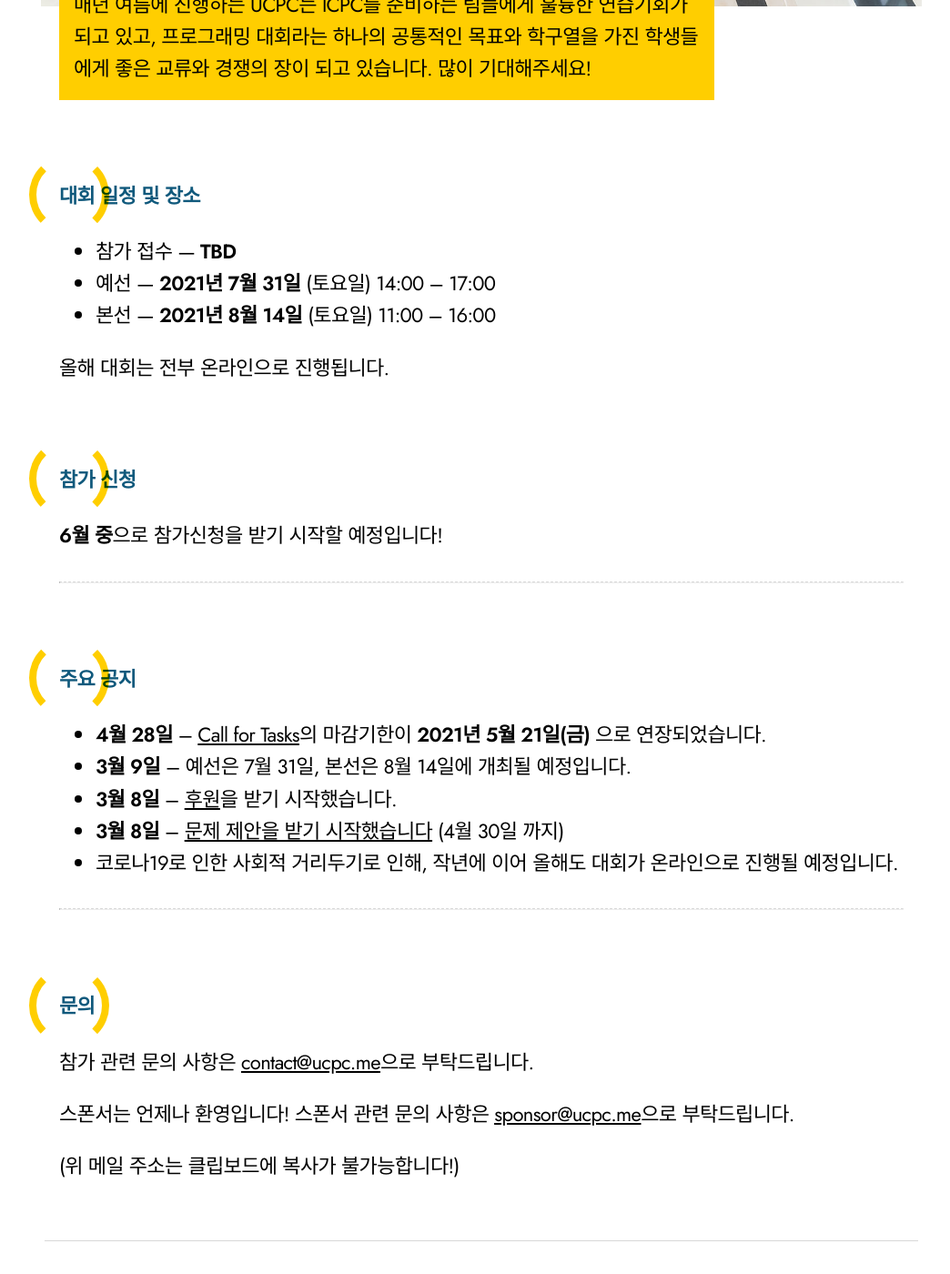
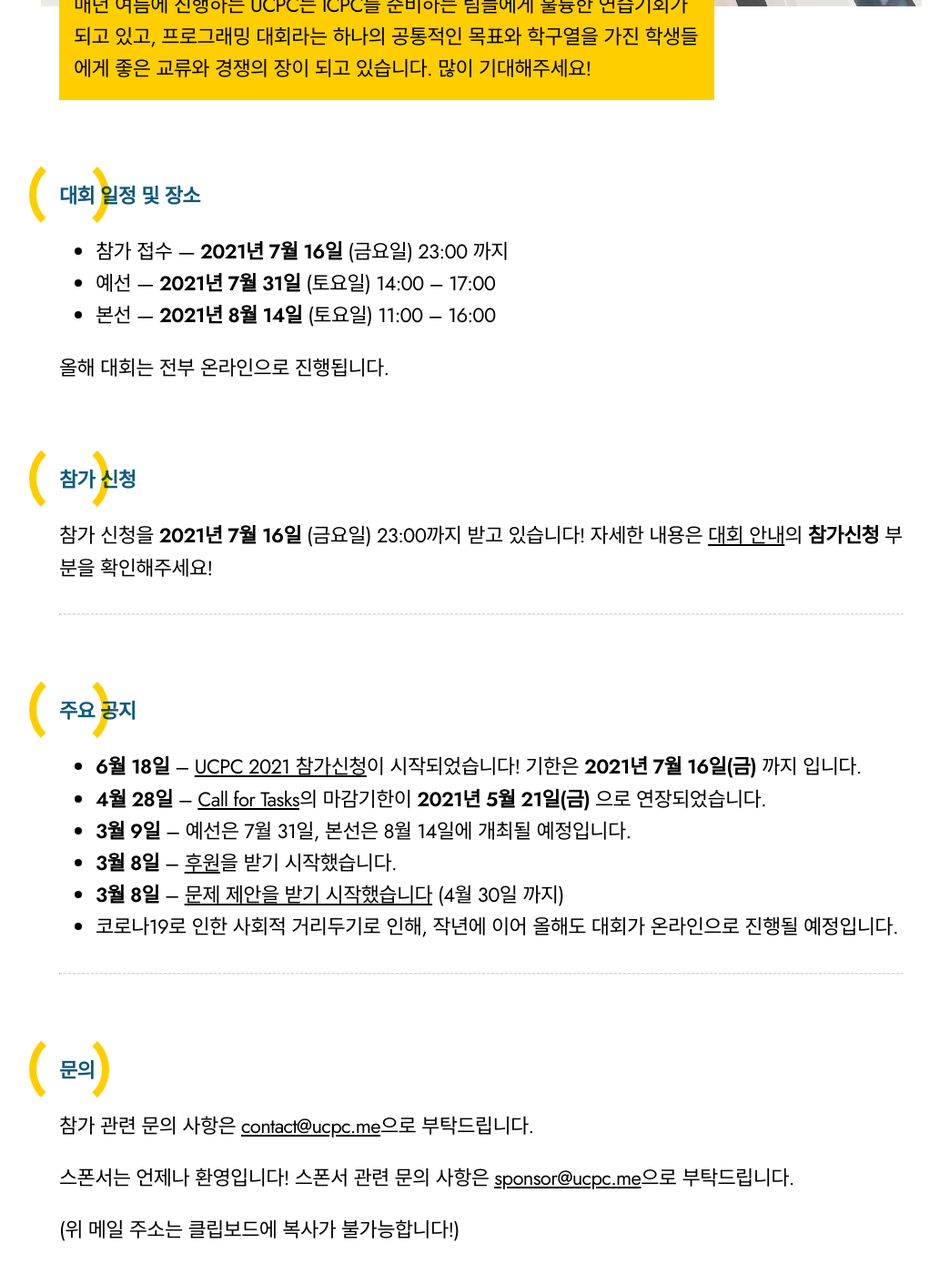
Before and after one commit to ucpcc/2021, a Jekyll site: the page built from index.md, in a window 1280 px wide and 1400 px high, scrolled down 1208 px. Shown: the whole window at 91% size, without its empty margins (111-1155 px from the left). Built offline with Jekyll 4.4.1, drawn with Linux system fonts in a browser that asks for light colours.

Commit message:
Update index.md

```diff
--- a/index.md
+++ b/index.md
@@ -5,7 +5,7 @@ title: UCPC 2021
 
 ## 대회 일정 및 장소
 
- * 참가 접수 --- **TBD**
+ * 참가 접수 --- **2021년 7월 16일** (금요일) 23:00 까지
  * 예선 --- **2021년 7월 31일** (토요일) 14:00 -- 17:00
  * 본선 --- **2021년 8월 14일** (토요일) 11:00 -- 16:00
 
@@ -13,12 +13,14 @@ title: UCPC 2021
 
 ## 참가 신청
 
-**6월 중**으로 참가신청을 받기 시작할 예정입니다!
+참가 신청을 **2021년 7월 16일** (금요일) 23:00까지 받고 있습니다!
+자세한 내용은 [대회 안내](https://ucpc.me/about)의 **참가신청** 부분을 확인해주세요!
 
 ---
 
 ## 주요 공지
 
+- **6월 18일** -- [UCPC 2021 참가신청](https://ucpc.me/about/)이 시작되었습니다! 기한은 **2021년 7월 16일(금)** 까지 입니다.
 - **4월 28일** -- [Call for Tasks](https://ucpc.me/tasks/)의 마감기한이 **2021년 5월 21일(금)** 으로 연장되었습니다.
 - **3월 9일** -- 예선은 7월 31일, 본선은 8월 14일에 개최될 예정입니다.
 - **3월 8일** -- [후원](https://ucpc.me/sponsor/)을 받기 시작했습니다.
```
